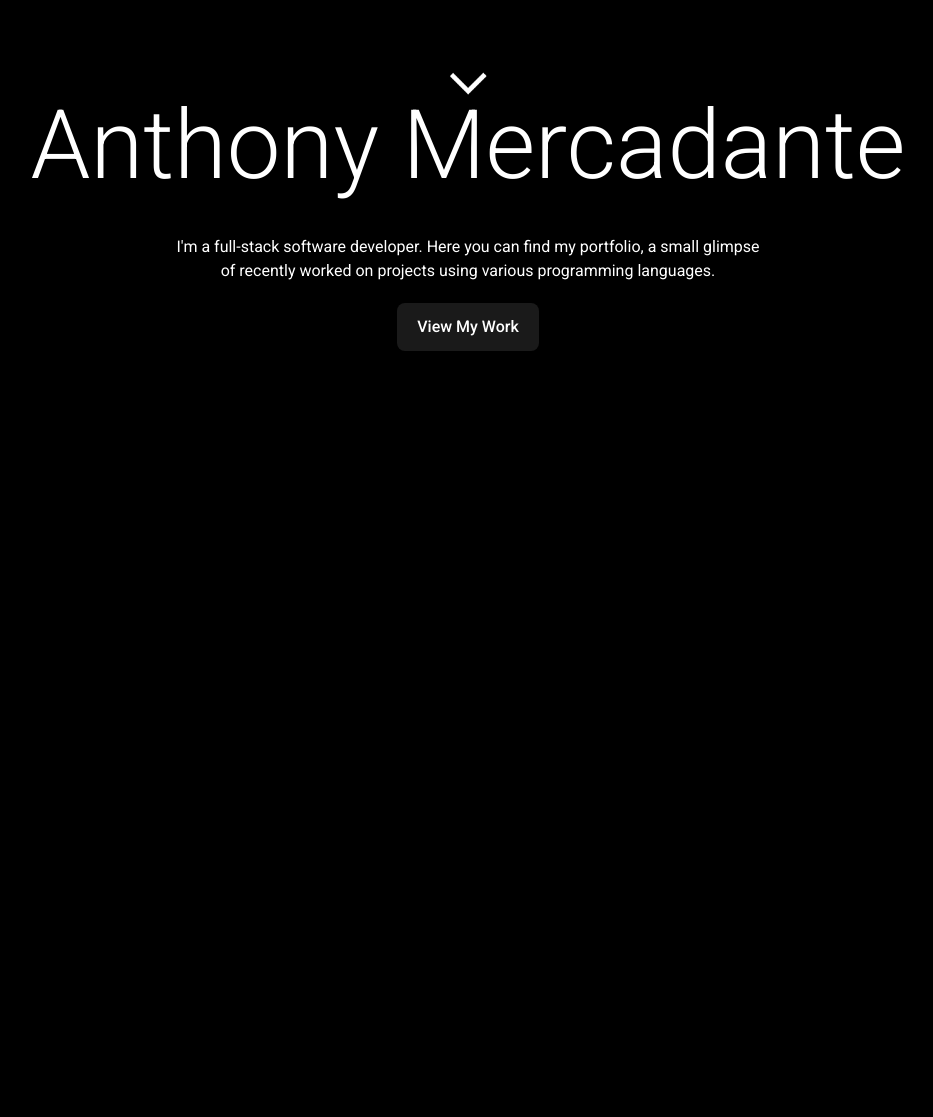
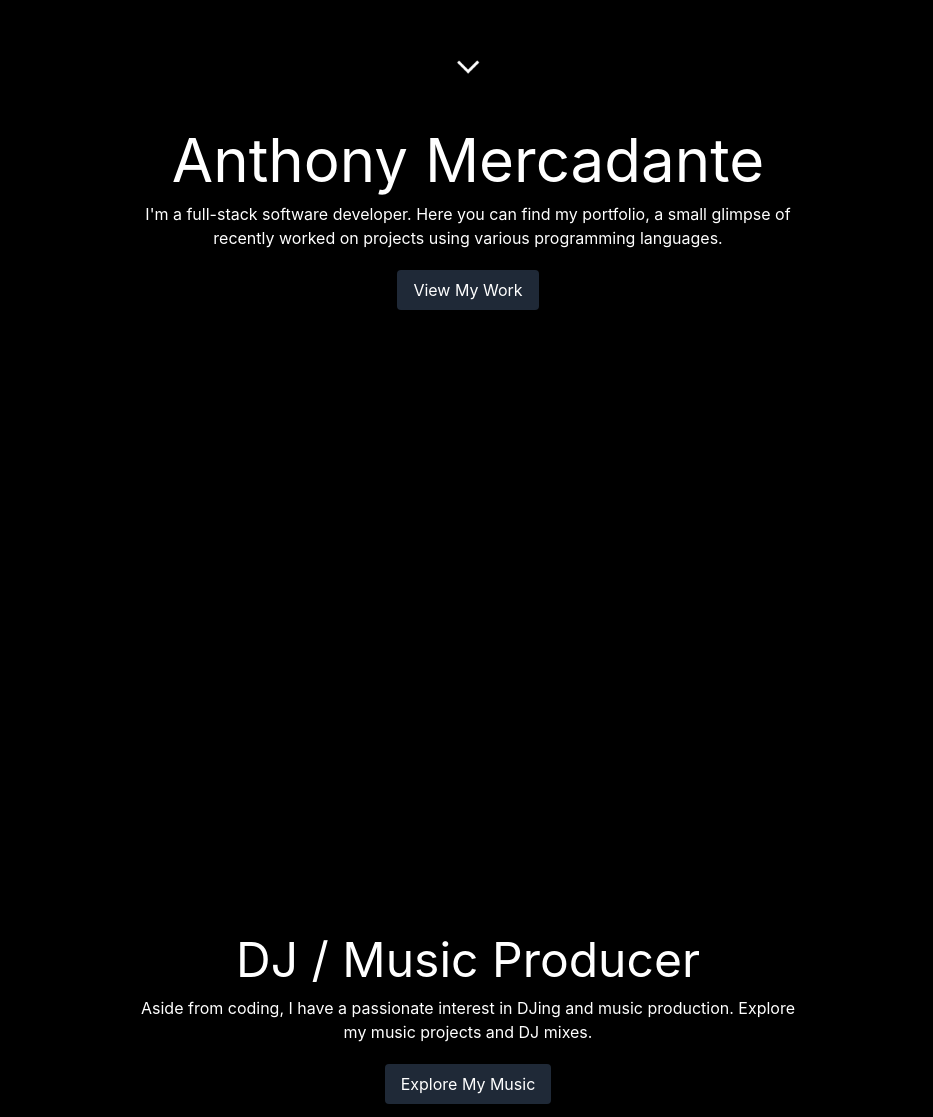
Before and after one commit to AnthonyMercadante/AnthonyMercadante.github.io, a React (Create React App) app: page / in a window 1280 px wide. Shown: the part 180-1297 px from the top of the page, without its empty margins (172-1105 px from the left). Before the commit the page ends 800 px from the top, so only its background shows below. Built offline with nearby package versions, Linux system fonts and the light colour scheme.

Commit message:
Installed react parallax scrolling.

```diff
--- a/package.json
+++ b/package.json
@@ -22,6 +22,7 @@
     "postcss": "^8.4.33",
     "react": "^18.2.0",
     "react-dom": "^18.2.0",
+    "react-parallax": "^3.5.1",
     "react-router-dom": "^6.21.0",
     "react-scripts": "5.0.1",
     "react-swipeable-views": "^0.14.0",
--- a/src/pages/HomePage/HomePage.tsx
+++ b/src/pages/HomePage/HomePage.tsx
@@ -1,49 +1,85 @@
-import React from 'react';
-import { Link } from 'react-router-dom';
-import { Container, Typography, Button } from '@mui/material';
-import cursorImage from '../../assets/images/arrow.png';
-import LandscapeOverlay from '../../components/LandscapeOverlay';
+import React, {useEffect, useState } from "react";
+import { Link } from "react-router-dom";
+import { Container, Typography, Button } from "@mui/material";
+import cursorImage from "../../assets/images/arrow.png";
+import LandscapeOverlay from "../../components/LandscapeOverlay";
 
 const HomePage = () => {
+  const [show, setShow] = useState(false);
+
+  useEffect(() => {
+    const handleScroll = () => {
+      const position = window.pageYOffset;
+      const height = window.innerHeight;
+      setShow(position > height * 0.75);
+    };
+
+    window.addEventListener('scroll', handleScroll);
+    return () => window.removeEventListener('scroll', handleScroll);
+  }, []);
+
   return (
-    <>
-      <Container maxWidth={false}
-        style={{
-          position: 'relative',
-          backgroundColor: 'transparent',
-          color: '#fff',
-          minHeight: '100vh',
-          display: 'flex',
-          flexDirection: 'column',
-          justifyContent: 'center',
-          alignItems: 'center',
-          textAlign: 'center',
-          padding: '20px',
-        }}>
-        <div className="floating-cursor">
-          <img src={cursorImage} alt="Cursor" />
+    <div className="relative">
+      {/* Inline Style Tag */}
+      <style>
+        {`
+          .fade-in-section {
+            opacity: 0;
+            transform: translateY(50px);
+            transition: opacity 1s ease-out, transform 1s ease-out;
+          }
+          .fade-in-section.scrolled {
+            opacity: 1;
+            transform: translateY(0);
+          }
+        `}
+      </style>
+      {/* First Screen */}
+      <div className="min-h-screen flex flex-col justify-center items-center text-center text-white p-5 bg-transparent relative">
+        <div className="absolute inset-0 z-[-1]">
+          <LandscapeOverlay />
         </div>
-        <Typography variant="h1" component="h1" gutterBottom className="name-title">
-          <Link to="/about-me" style={{ color: 'inherit', textDecoration: 'none' }}>
+        <div className="z-10">
+          <img src={cursorImage} alt="Cursor" className="floating-cursor" />
+          <h1 className="text-6xl mb-3">
+            <Link to="/about-me" className="text-white no-underline">
               Anthony Mercadante
             </Link>
-        </Typography>
-        <Typography variant="body1" className="body-text" style={{ maxWidth: '600px', marginBottom: '20px' }}>
+          </h1>
+          <p className="max-w-prose mb-5">
             I'm a full-stack software developer. Here you can find my portfolio,
-          a small glimpse of recently worked on projects using various programming languages.
-        </Typography>
-        <Button
-          variant="contained"
-          color="primary"
-          component={Link}
+            a small glimpse of recently worked on projects using various programming
+            languages.
+          </p>
+          <Link
             to="/portfolio"
-          className="view-work-button"
+            className="inline-block bg-gray-800 text-white py-2 px-4 rounded transition duration-300 ease-in-out hover:bg-blue-600 focus:outline-none focus:ring-2 focus:ring-blue-700 focus:ring-opacity-50"
           >
             View My Work
-        </Button>
+          </Link>
+        </div>
+      </div>
+
+      {/* Second Screen */}
+      <div className="min-h-screen flex flex-col justify-center items-center text-center text-white p-5 bg-black relative">
+        <div className="z-10">
+          <h2 className="text-5xl mb-3">DJ / Music Producer</h2>
+          <p className="max-w-prose mb-5">
+            Aside from coding, I have a passionate interest in DJing and music production. Explore my music projects and DJ mixes.
+          </p>
+          <Link
+            to="/music"
+            className="inline-block bg-gray-800 text-white py-2 px-4 rounded transition duration-300 ease-in-out hover:bg-green-500 focus:outline-none focus:ring-2 focus:ring-green-700 focus:ring-opacity-50"
+          >
+            Explore My Music
+          </Link>
+        </div>
+        <div className="absolute inset-0 z-[-1] opacity-75">
+          {/* Optionally add a background or overlay that suits the music theme */}
           <LandscapeOverlay />
-      </Container>
-    </>
+        </div>
+      </div>
+    </div>
   );
 };
 
```
Also changed, not shown: 1 other file (tests, documents, lock files or other folders). Lines whose indentation alone changed are shown as unchanged.
